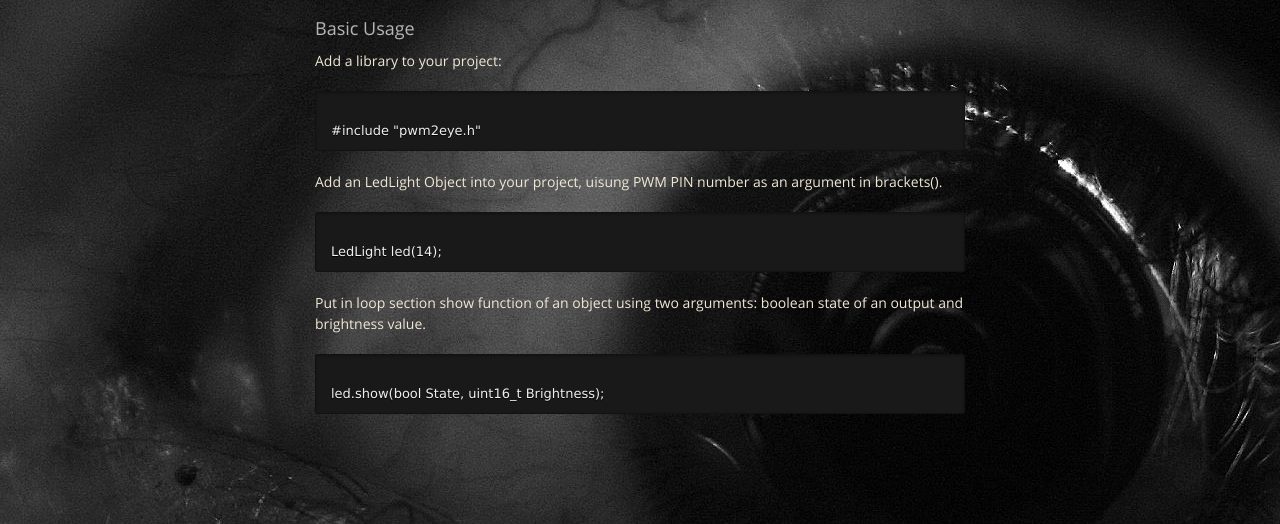
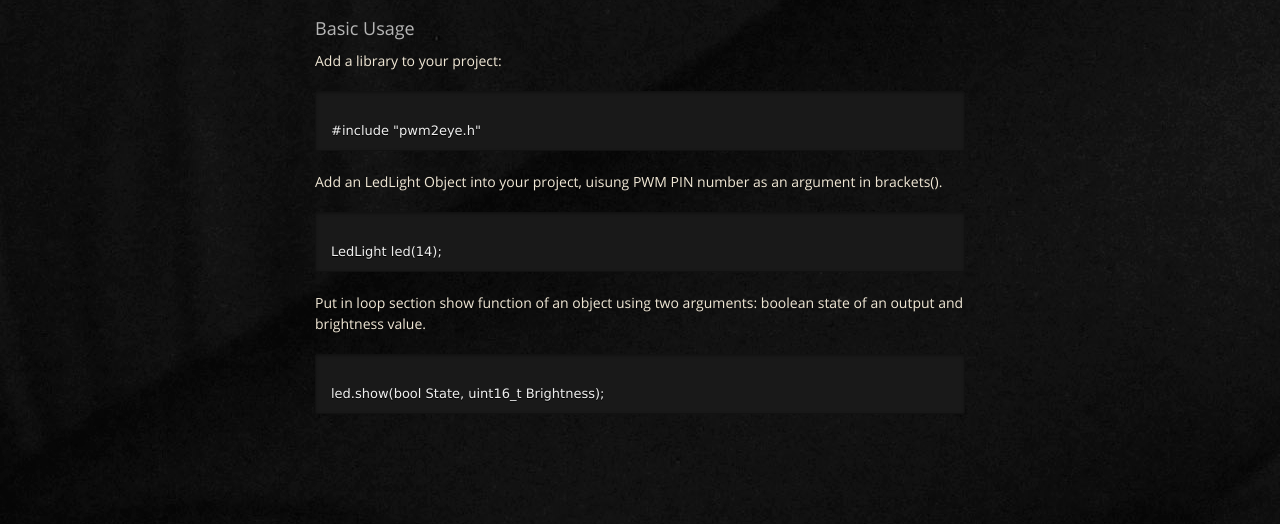
Before and after one commit to vosembit/PWM2EYE, a plain HTML site: page index.html in a window 1280 px wide. Shown: the part 342-866 px from the top of the page. Drawn offline with nearby package versions, Linux system fonts and the light colour scheme.

Commit message:
Update styles.css

```diff
--- a/stylesheets/styles.css
+++ b/stylesheets/styles.css
@@ -534,7 +534,7 @@ body {
   font: 14px/1.5 "OpenSansRegular", "Helvetica Neue", Helvetica, Arial, sans-serif;
   color: #f0e7d5;
   font-weight: normal;
-  background: url(../images/bg_eye.jpg) #252525;
+  background: url(../images/bg_light.jpg) #252525;
   background-attachment: fixed !important;
 /*   background: -webkit-gradient(linear, 50% 0%, 50% 100%, color-stop(0%, #2a2a29), color-stop(100%, #1c1c1c));
   background: -webkit-linear-gradient(#2a2a29, #1c1c1c);
```
